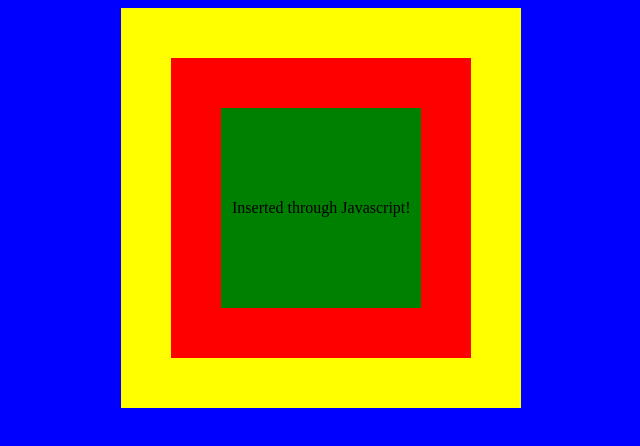
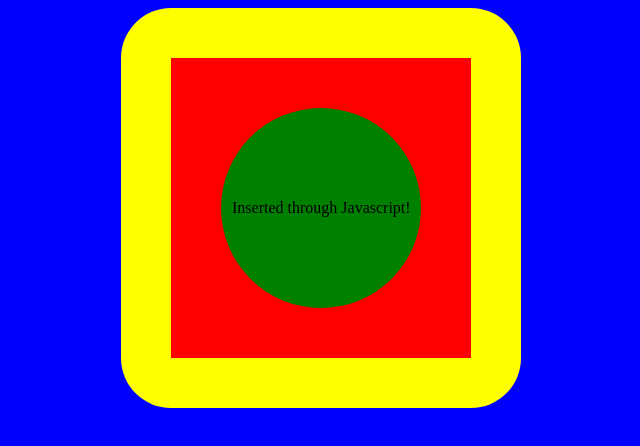
Before and after one commit to ianBayne81/Playground, a plain HTML site: page index.html in a window 1280 px wide. Shown: the whole page, without its empty margins (327-967 px from the left). Drawn offline with Linux system fonts and the light colour scheme.

Commit message:
added html code
added html code

```diff
--- a/index.html
+++ b/index.html
@@ -7,6 +7,7 @@
         <meta charset="UTF-8">
         <meta name="description" value="">
         <meta name="keywords" value="">
+        <meta name="viewport" content="width=device-width, height=device-height, initial-scale=1.0">
         <link href="styles.css" rel="stylesheet">
     </head>
 
--- a/styles.css
+++ b/styles.css
@@ -13,6 +13,7 @@ body {
     height: 400px;
     width: 400px;
     background-color: yellow;
+    border-radius: 50px;
     display: flex;
     align-items: center;
     justify-content: center;
@@ -35,6 +36,7 @@ body {
     height: 200px;
     width: 200px;
     background-color: green;
+    border-radius: 100px;
     display: flex;
     align-items: center;
     justify-content: center;
```
